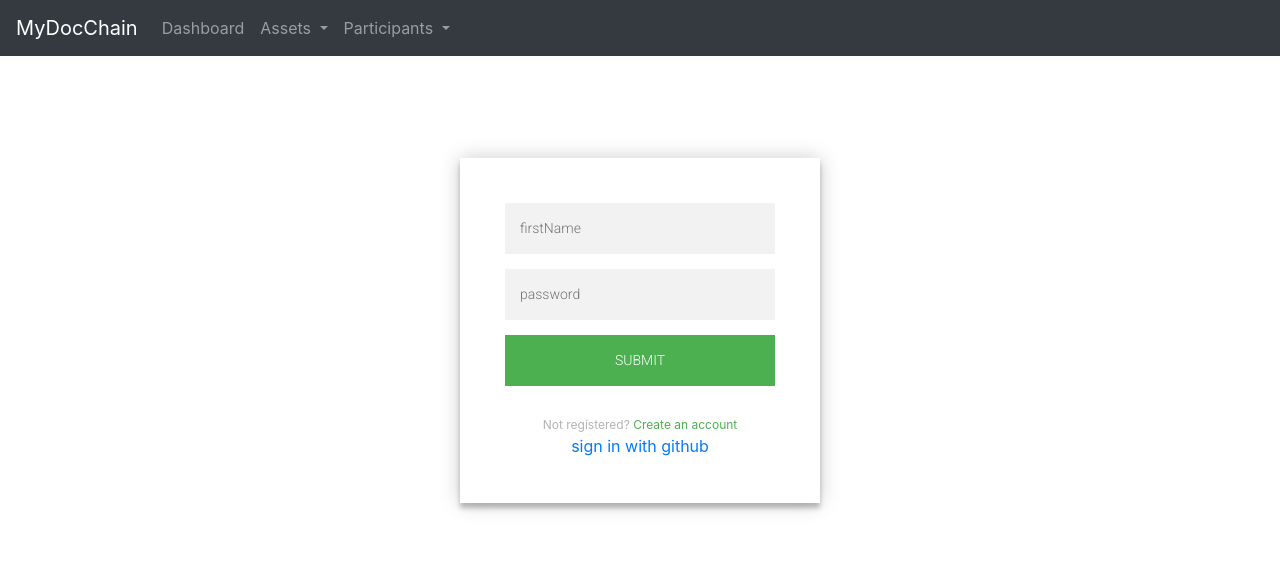
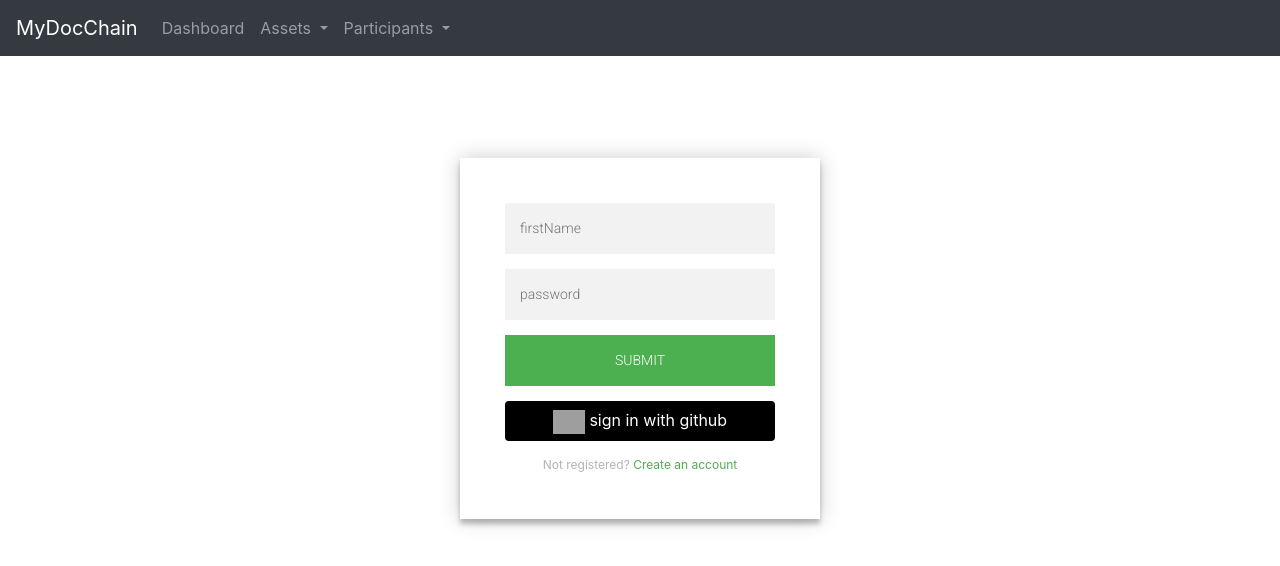
Before and after one commit to hossamabdullah/AngularAdminPanel, an Angular app: page /login in a window 1280 px wide. Shown: the top 566 px of the page. Built offline with nearby package versions, Linux system fonts and the light colour scheme; grey boxes are pictures that could not be loaded.

Commit message:
adjust github button

```diff
--- a/src/app/login/login.component.css
+++ b/src/app/login/login.component.css
@@ -102,3 +102,12 @@ body {
 a{
   cursor: pointer;
 }
+
+.btn-github{
+  color: white;
+  background-color: black;
+}
+
+.btn-github img{
+  background-color: white;
+}
--- a/src/app/login/login.component.html
+++ b/src/app/login/login.component.html
@@ -4,8 +4,11 @@
       <input type="text" placeholder="firstName" ngModel name="firstName"/>
       <input type="password" placeholder="password" ngModel name="password"/>
       <input type="submit" [disabled]="!loginForm.valid" value="submit"/>
+      <a href="http://localhost:3000/auth/github" class="btn btn-block btn-social btn-github" >
+        <img src="assets/img/github.png" width="32"/>
+        sign in with github
+      </a>
       <p class="message">Not registered? <a routerLink="/register">Create an account</a></p>
     </form>
-    <a href="http://localhost:3000/auth/github">sign in with github</a>
   </div>
 </div>
```
